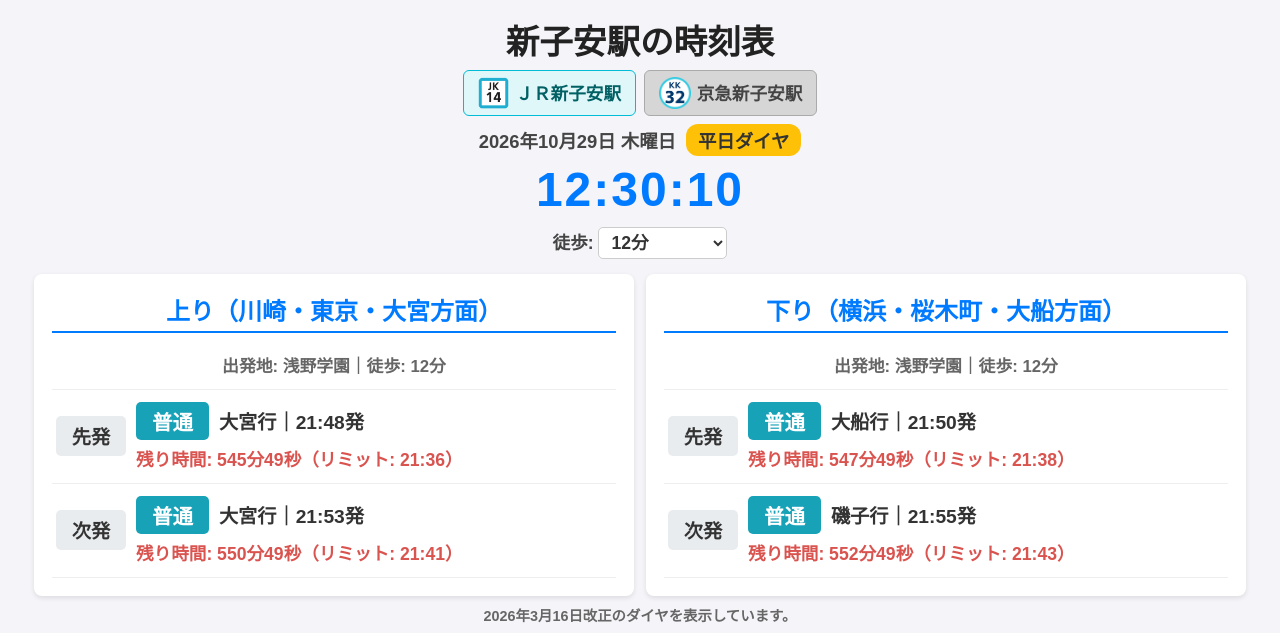
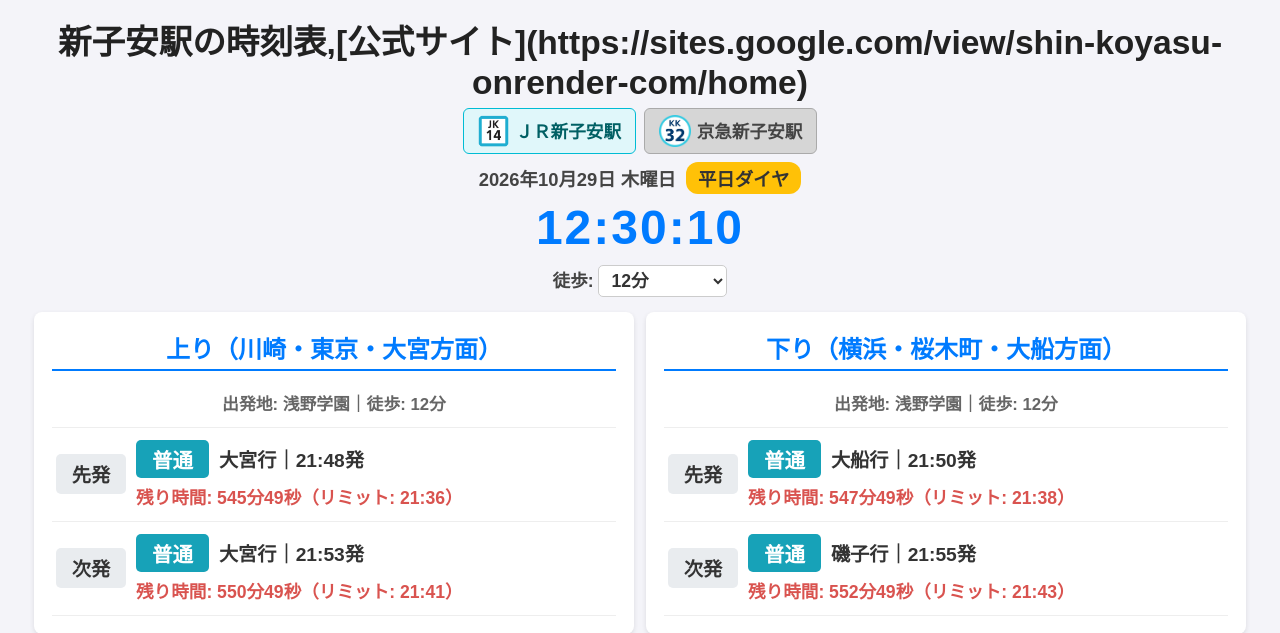
Before and after one commit to butsukawa-sub/station, a Flask app: page / in a window 1280 px wide. Shown: the top 633 px of the page. Run offline with Flask 3, Linux system fonts and the light colour scheme; data that the repository does not hold is empty.

Commit message:
Update index.html

```diff
--- a/templates/index.html
+++ b/templates/index.html
@@ -3,7 +3,7 @@
   <head>
     <meta charset="utf-8">
     <meta name="viewport" content="width=device-width, initial-scale=1.0">
-    <title>新子安駅の時刻表 [公式サイト](https://sites.google.com/view/shin-koyasu-onrender-com/home)</title>
+    <title>新子安駅の時刻表</title>
 
     <!-- 埋め込みカードの左端の線の色（緑色） -->
     <meta name="theme-color" content="#28a745">
@@ -497,7 +497,7 @@
   </head>
   <body>
     <div class="header-area">
-      <h1>新子安駅の時刻表</h1>
+      <h1>新子安駅の時刻表,[公式サイト](https://sites.google.com/view/shin-koyasu-onrender-com/home)</h1>
       <div class="sub-header-row">
         <div class="station-selector">
           <button id="btn-jr" class="line-btn jr active" onclick="switchLine('jr')">
```
